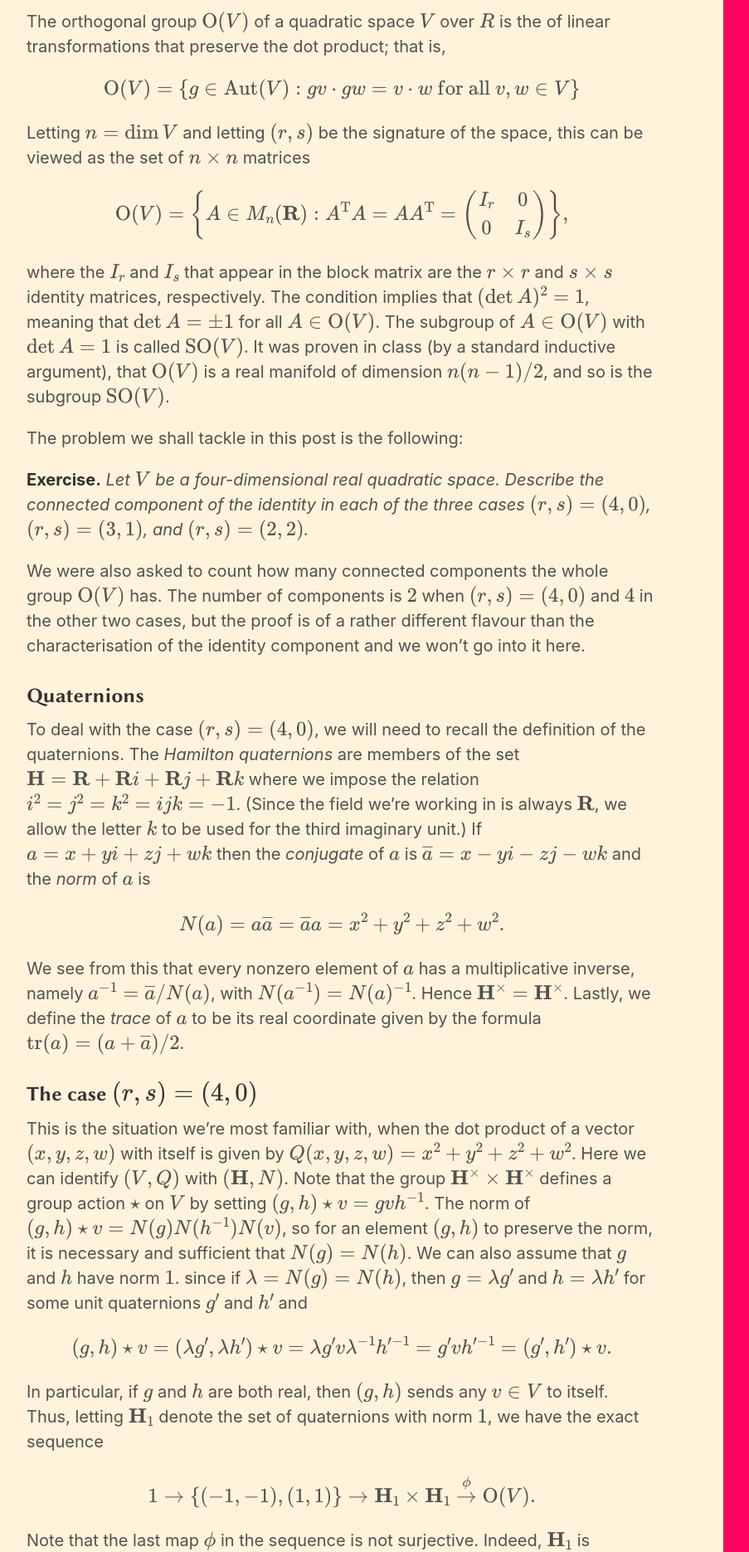
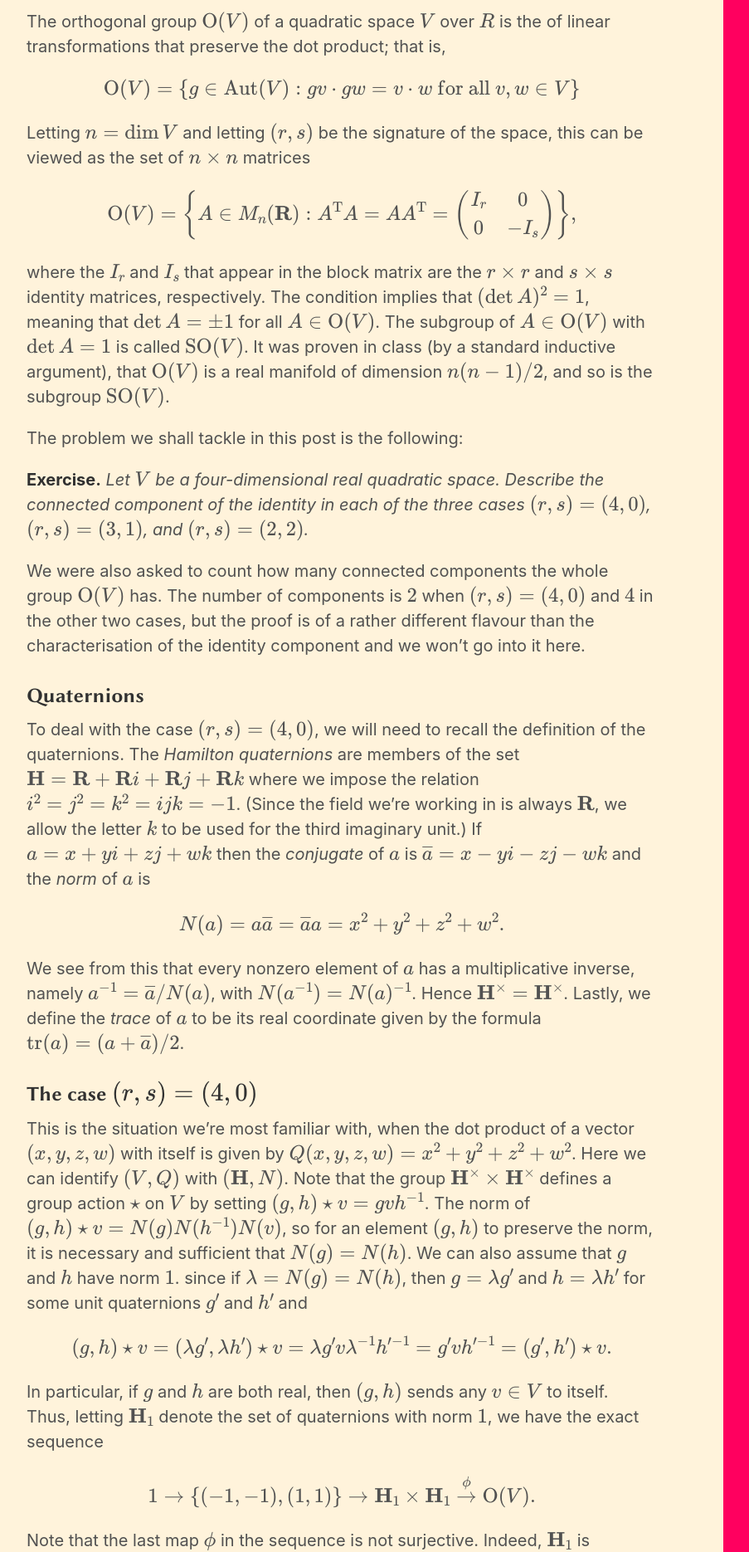
Before and after one commit to marcelgoh/marcelgoh.github.io, a Jekyll site: the page built from _posts/2021-09-24-real-quadratic-spaces.md, in a window 1280 px wide. Shown: the part 1187-3057 px from the top of the page at 83% size, without its empty margins (48-951 px from the left). Built offline with Jekyll 4.4.1, drawn with Linux system fonts in a browser that asks for light colours; some web fonts are replaced; formulas are drawn with MathJax 3; a script that is not in the unit is left out; comment, search, counter and statistics services are not loaded; some of the changed text lies outside the part shown.

Commit message:
Small edits to orthogonal groups

```diff
--- a/_posts/2021-09-24-real-quadratic-spaces.md
+++ b/_posts/2021-09-24-real-quadratic-spaces.md
@@ -49,7 +49,7 @@ Letting $n=\dim V$ and letting $(r,s)$ be the signature of the space, this
 can be viewed as the set of $n\times n$ matrices
 
 $$ {\rm O}(V) =
-\biggl\{ A \in M_n({\bf R}) : A^{\rm T} A = AA^{\rm T} = \pmatrix{ I_r & 0\cr 0 & I_s } \biggr\},$$
+\biggl\{ A \in M_n({\bf R}) : A^{\rm T} A = AA^{\rm T} = \pmatrix{ I_r & 0\cr 0 & -I_s } \biggr\},$$
 
 where the $I_r$ and $I_s$ that appear in the block matrix are the $r\times r$ and $s\times s$ identity matrices,
 respectively. The condition implies that $(\det A)^2 = 1$, meaning that $\det A = \pm 1$ for all $A\in {\rm O}(V)$.
```
Also changed, not shown: other parts of _posts/2021-09-24-real-quadratic-spaces.md (+8 -8 lines), 2 other files.
